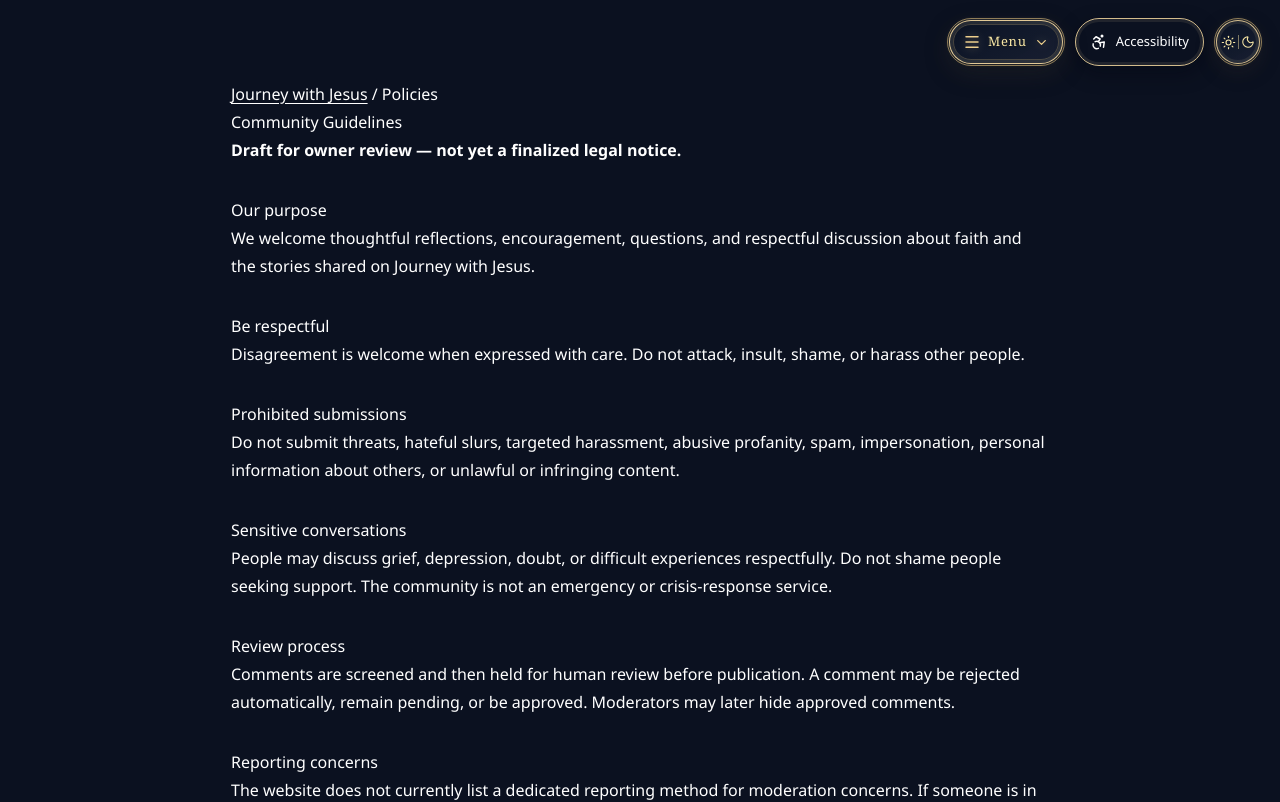
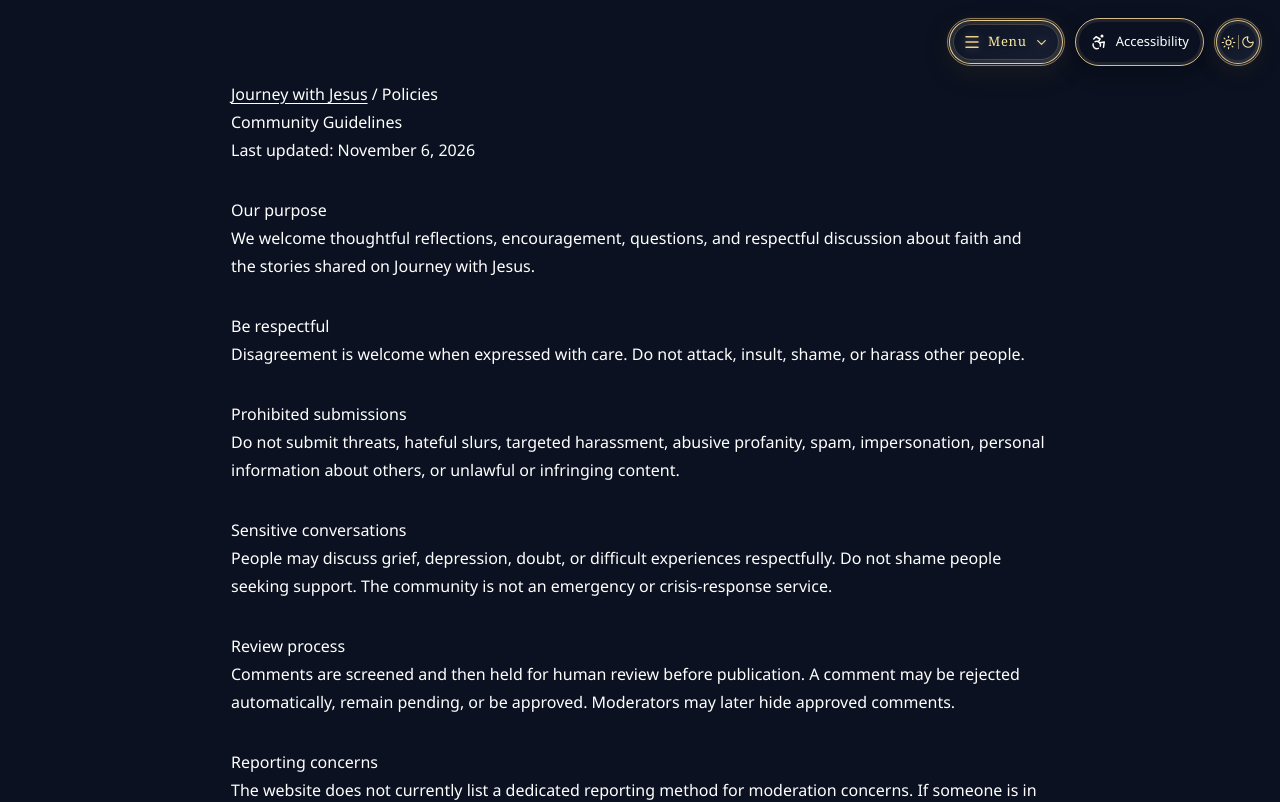
Before and after one commit to mcographics/journey-with-jesus, a Next.js app: page /journey-with-jesus/policies/community-guidelines/ in a window 1280 px wide. Shown: the top 802 px of the page. Built offline with nearby package versions, Linux system fonts and the light colour scheme.

Commit message:
Remove draft label from policy pages

```diff
--- a/src/app/policies/[slug]/page.tsx
+++ b/src/app/policies/[slug]/page.tsx
@@ -9,5 +9,21 @@ export default async function LegalPage({ params }: { params: Promise<{ slug: st
  const { slug } = await params;
  const policy = legalPolicies.find((item) => item.slug === slug);
  if (!policy) notFound();
- return <main id="main-content" className="page-width legal-policy-page" style={{padding:"5rem 1rem",maxWidth:"850px",lineHeight:1.75}}><p><Link href="/">Journey with Jesus</Link> / Policies</p><h1>{policy.title}</h1><p><strong>Draft for owner review — not yet a finalized legal notice.</strong></p>{policy.sections.map(section=><section key={section.heading} style={{marginTop:"2rem"}}><h2>{section.heading}</h2><p>{section.body}</p></section>)}</main>;
+ return (
+  <main
+   id="main-content"
+   className="page-width legal-policy-page"
+   style={{ padding: "5rem 1rem", maxWidth: "850px", lineHeight: 1.75 }}
+  >
+   <p><Link href="/">Journey with Jesus</Link> / Policies</p>
+   <h1>{policy.title}</h1>
+   <p className="legal-policy-date">Last updated: November 6, 2026</p>
+   {policy.sections.map((section) => (
+    <section key={section.heading} style={{ marginTop: "2rem" }}>
+     <h2>{section.heading}</h2>
+     <p>{section.body}</p>
+    </section>
+   ))}
+  </main>
+ );
 }
```
